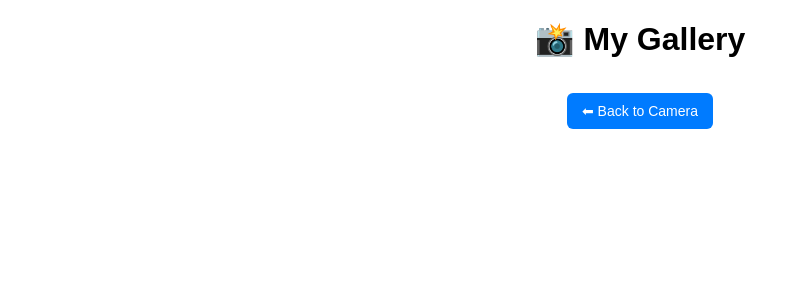
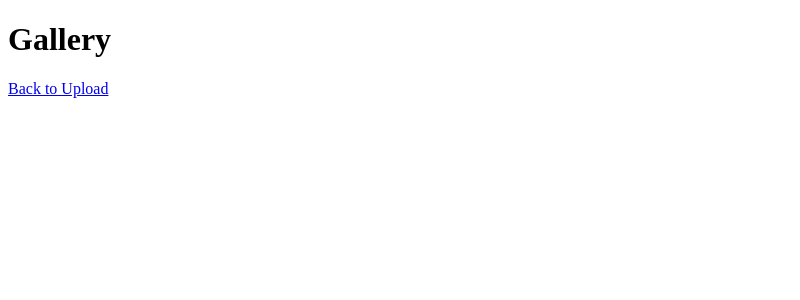
Before and after one commit to pages-jpg/cam, a Flask app: page /gallery in a window 1280 px wide. Shown: the top 300 px of the page, without its empty margins (0-800 px from the left). Run offline with Flask 3, Linux system fonts and the light colour scheme.

Commit message:
Update gallery.html

```diff
--- a/templates/gallery.html
+++ b/templates/gallery.html
@@ -3,47 +3,16 @@
 <head>
   <meta charset="UTF-8">
   <title>Gallery</title>
-  <style>
-    body {
-      background: #fff;
-      font-family: sans-serif;
-      text-align: center;
-    }
-    h1 {
-      margin: 20px 0;
-    }
-    .grid {
-      display: grid;
-      grid-template-columns: repeat(auto-fill, minmax(200px, 1fr));
-      gap: 15px;
-      padding: 20px;
-    }
-    .grid img {
-      width: 100%;
-      border-radius: 10px;
-      border: 2px solid #ccc;
-      object-fit: cover;
-    }
-    .back-btn {
-      display: inline-block;
-      margin: 15px;
-      padding: 10px 15px;
-      font-size: 14px;
-      border: none;
-      border-radius: 6px;
-      background: #007bff;
-      color: white;
-      text-decoration: none;
-    }
-  </style>
 </head>
 <body>
-  <h1>📸 My Gallery</h1>
-  <a class="back-btn" href="/">⬅ Back to Camera</a>
-  <div class="grid">
-    {% for img in images %}
-      <img src="{{ img }}" alt="photo">
-    {% endfor %}
-  </div>
+  <h1>Gallery</h1>
+  <p><a href="/">Back to Upload</a></p>
+
+  {% for file in files %}
+      <div style="margin:10px; display:inline-block;">
+          <img src="/file/{{ file.id }}" alt="{{ file.filename }}" width="200"><br>
+          <small>{{ file.filename }}</small>
+      </div>
+  {% endfor %}
 </body>
 </html>
```
